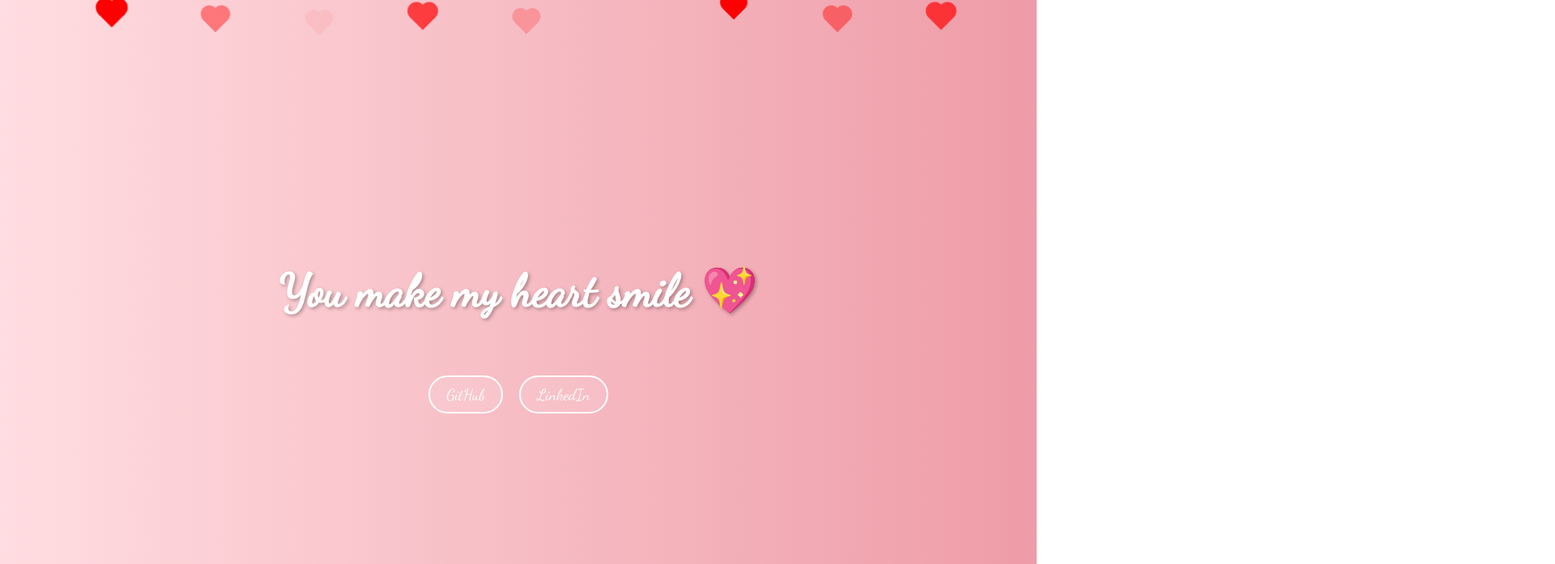
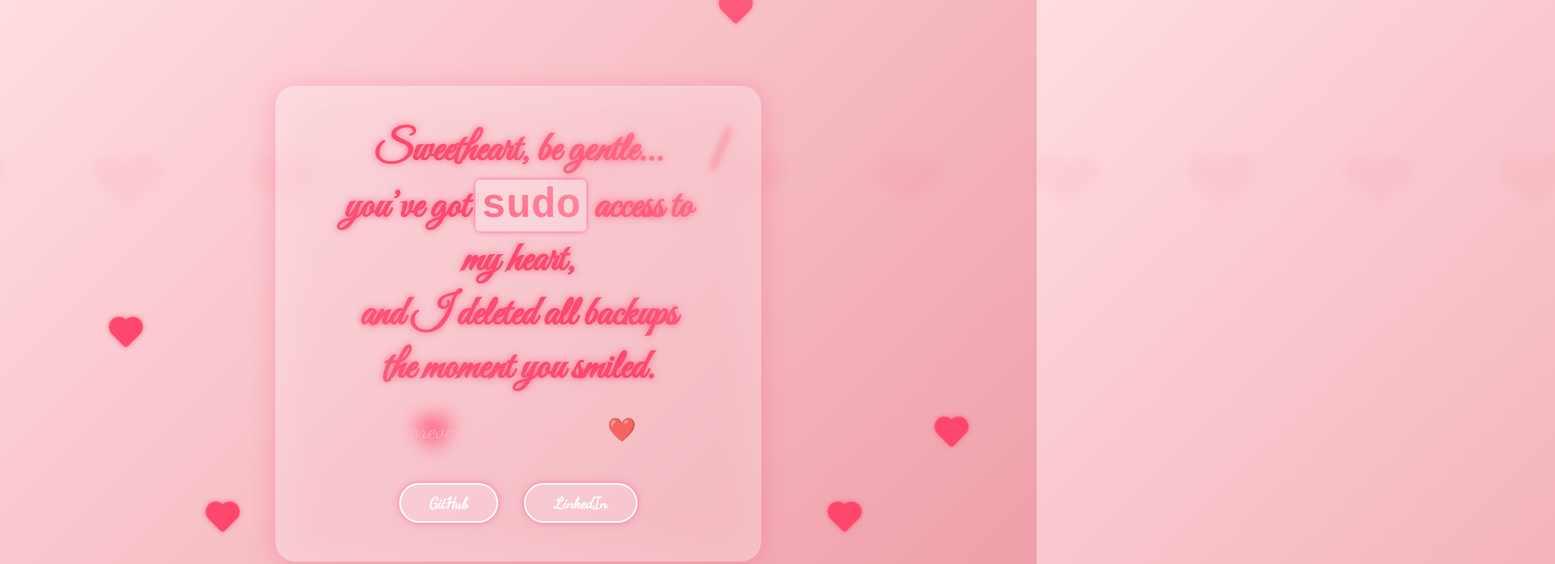
Before and after one commit to ibtisam-iq/amor, a website: page index.html in a window 1280 px wide. Shown: the top 697 px of the page at 81% size, 1920 px wide, since content can reach past the window. Drawn offline with Linux system fonts and the light colour scheme.

Commit message:
Enhance romantic theme in index.html with improved styles, animations, and updated content

```diff
--- a/index.html
+++ b/index.html
@@ -1,36 +1,144 @@
 <!DOCTYPE html>
-<html lang="en">
+<html lang="en" >
 <head>
   <meta charset="UTF-8" />
-  <meta name="viewport" content="width=device-width, initial-scale=1.0"/>
-  <title>IbtisamX Vibes</title>
-  <link href="https://fonts.googleapis.com/css2?family=Dancing+Script&family=Great+Vibes&display=swap" rel="stylesheet">
+  <meta name="viewport" content="width=device-width, initial-scale=1" />
+  <title>IbtisamX Vibes - Romantic Edition</title>
+  <link href="https://fonts.googleapis.com/css2?family=Dancing+Script&family=Great+Vibes&display=swap" rel="stylesheet" />
   <style>
+    /* Basic Reset */
+    * {
+      margin: 0; padding: 0; box-sizing: border-box;
+    }
+
     body {
-      margin: 0;
-      padding: 0;
       height: 100vh;
-      font-family: 'Dancing Script', cursive;
-      background: linear-gradient(to right, #ffdde1, #ee9ca7);
+      font-family: 'Great Vibes', cursive;
+      background: linear-gradient(135deg, #ffdde1 0%, #ee9ca7 100%);
       display: flex;
       justify-content: center;
       align-items: center;
-      flex-direction: column;
       overflow: hidden;
-      animation: fadeIn 3s ease-in;
+      position: relative;
+      color: #fff;
     }
 
-    h1 {
-      color: #fff;
-      font-size: 3.5rem;
-      text-shadow: 2px 2px 4px rgba(0,0,0,0.3);
-      margin-bottom: 30px;
+    /* Heart Pattern Background - blurred & subtle */
+    body::before {
+      content: "❤ ❤ ❤ ❤ ❤ ❤ ❤ ❤ ❤ ❤ ❤ ❤ ❤ ❤ ❤ ❤ ❤";
+      position: absolute;
+      font-size: 7rem;
+      opacity: 0.05;
+      top: 20%;
+      left: 10%;
+      white-space: nowrap;
+      filter: blur(6px);
+      user-select: none;
+      pointer-events: none;
+      letter-spacing: 40px;
+      color: #ff476e;
+      animation: heartsShift 20s linear infinite;
+      z-index: 0;
     }
 
+    @keyframes heartsShift {
+      0% { transform: translateX(0); }
+      100% { transform: translateX(-50%); }
+    }
+
+    /* Romantic card container */
+    .card {
+      position: relative;
+      background: rgba(255, 255, 255, 0.15);
+      border-radius: 25px;
+      padding: 3rem 4rem;
+      box-shadow:
+        0 4px 30px rgba(255, 71, 110, 0.3),
+        inset 0 0 60px rgba(255, 255, 255, 0.2);
+      backdrop-filter: blur(12px);
+      -webkit-backdrop-filter: blur(12px);
+      max-width: 600px;
+      text-align: center;
+      animation: cardFadeScale 1.5s ease forwards;
+      z-index: 10;
+    }
+
+    @keyframes cardFadeScale {
+      0% {
+        opacity: 0;
+        transform: scale(0.85);
+      }
+      100% {
+        opacity: 1;
+        transform: scale(1);
+      }
+    }
+
+    /* Main romantic text */
+    h1 {
+      font-size: 3.2rem;
+      background: linear-gradient(45deg, #ff6a8d, #ff476e, #ff9ca7);
+      -webkit-background-clip: text;
+      -webkit-text-fill-color: transparent;
+      line-height: 1.3;
+      margin-bottom: 1.5rem;
+      position: relative;
+      font-weight: 700;
+      text-shadow: 0 0 10px rgba(255, 71, 110, 0.7);
+    }
+
+    /* blinking terminal cursor */
+    h1::after {
+      content: '|';
+      position: absolute;
+      right: -25px;
+      top: 0;
+      font-weight: 900;
+      color: #ff476e;
+      animation: blink 1s step-start infinite;
+      user-select: none;
+    }
+
+    @keyframes blink {
+      0%, 50% { opacity: 1; }
+      51%, 100% { opacity: 0; }
+    }
+
+    /* The sudo code style */
+    code {
+      font-family: 'Courier New', Courier, monospace;
+      background: rgba(255, 255, 255, 0.2);
+      padding: 3px 7px;
+      border-radius: 6px;
+      color: #ffe6e6;
+      font-weight: 700;
+      box-shadow:
+        0 0 6px rgba(255, 71, 110, 0.8);
+      text-shadow: none;
+    }
+
+    /* Subtitle below */
+    .subtitle {
+      font-family: 'Dancing Script', cursive;
+      font-size: 1.8rem;
+      margin-top: 1rem;
+      color: #ffbbcccc;
+      animation: pulse 3s ease-in-out infinite;
+    }
+
+    @keyframes pulse {
+      0%, 100% { opacity: 0.6; }
+      50% { opacity: 1; }
+    }
+
+    /* Social buttons container */
     .socials {
+      margin-top: 3rem;
       display: flex;
-      gap: 20px;
-      margin-top: 40px;
+      justify-content: center;
+      gap: 2rem;
+      z-index: 15;
+      position: relative;
     }
 
     .socials a {
@@ -38,80 +146,103 @@
       color: white;
       font-size: 1.2rem;
       border: 2px solid white;
-      padding: 10px 20px;
+      padding: 0.7rem 2.2rem;
       border-radius: 30px;
       transition: all 0.3s ease;
-      background: rgba(255, 255, 255, 0.1);
+      background: rgba(255, 255, 255, 0.15);
+      font-family: 'Dancing Script', cursive;
+      font-weight: 600;
+      box-shadow: 0 0 10px #ff476e88;
     }
 
     .socials a:hover {
-      background: white;
-      color: #ee9ca7;
+      background: #ff476e;
+      color: white;
+      box-shadow: 0 0 20px #ff476e;
+      transform: scale(1.05);
     }
 
+    /* Floating hearts with sway */
     .hearts {
-      position: absolute;
+      position: fixed;
       width: 100%;
       height: 100%;
       pointer-events: none;
-      overflow: hidden;
+      overflow: visible;
+      top: 0; left: 0;
+      z-index: 0;
     }
 
     .heart {
       position: absolute;
-      width: 20px;
-      height: 20px;
-      background: red;
+      width: 25px;
+      height: 25px;
+      background: #ff476e;
       transform: rotate(45deg);
-      animation: float 10s infinite ease-in;
+      border-radius: 4px;
+      animation: floatSway 10s infinite ease-in;
+      opacity: 0.85;
+      filter: drop-shadow(0 0 3px #ff476eaa);
     }
 
     .heart::before,
     .heart::after {
       content: "";
       position: absolute;
-      width: 20px;
-      height: 20px;
-      background: red;
+      width: 25px;
+      height: 25px;
+      background: #ff476e;
       border-radius: 50%;
     }
 
     .heart::before {
-      top: -10px;
+      top: -12.5px;
       left: 0;
     }
 
     .heart::after {
-      left: -10px;
+      left: -12.5px;
       top: 0;
     }
 
-    @keyframes float {
+    /* float with horizontal sway */
+    @keyframes floatSway {
       0% {
-        transform: translateY(100%) scale(1) rotate(45deg);
+        transform: translateX(0) translateY(100vh) rotate(45deg);
         opacity: 0;
       }
+      25% {
+        opacity: 1;
+      }
       50% {
+        transform: translateX(15px) translateY(50vh) rotate(45deg);
+        opacity: 1;
+      }
+      75% {
+        transform: translateX(-15px) translateY(20vh) rotate(45deg);
         opacity: 1;
       }
       100% {
-        transform: translateY(-100%) scale(1.5) rotate(45deg);
+        transform: translateX(0) translateY(-10vh) rotate(45deg);
         opacity: 0;
       }
-    }
-
-    @keyframes fadeIn {
-      from { opacity: 0; }
-      to { opacity: 1; }
     }
   </style>
 </head>
 <body>
-  <h1>You make my heart smile 💖</h1>
+  <div class="card" role="main">
+    <h1>
+      Sweetheart, be gentle...<br />
+      you’ve got <code>sudo</code> access to my heart,<br />
+      and I deleted all backups<br />
+      the moment you smiled.
+    </h1>
+    <div class="subtitle">Forever root in your love ❤️</div>
 
-  <div class="socials">
-    <a href="https://github.com/ibtisam-iq" target="_blank">GitHub</a>
-    <a href="https://linkedin.com/in/ibtisam-iq" target="_blank">LinkedIn</a>
+    <div class="socials">
+      <a href="https://github.com/ibtisam-iq" target="_blank" rel="noopener noreferrer">GitHub</a>
+      <a href="https://linkedin.com/in/ibtisam-iq" target="_blank" rel="noopener noreferrer">LinkedIn</a>
+    </div>
   </div>
 
   <div class="hearts">
```
